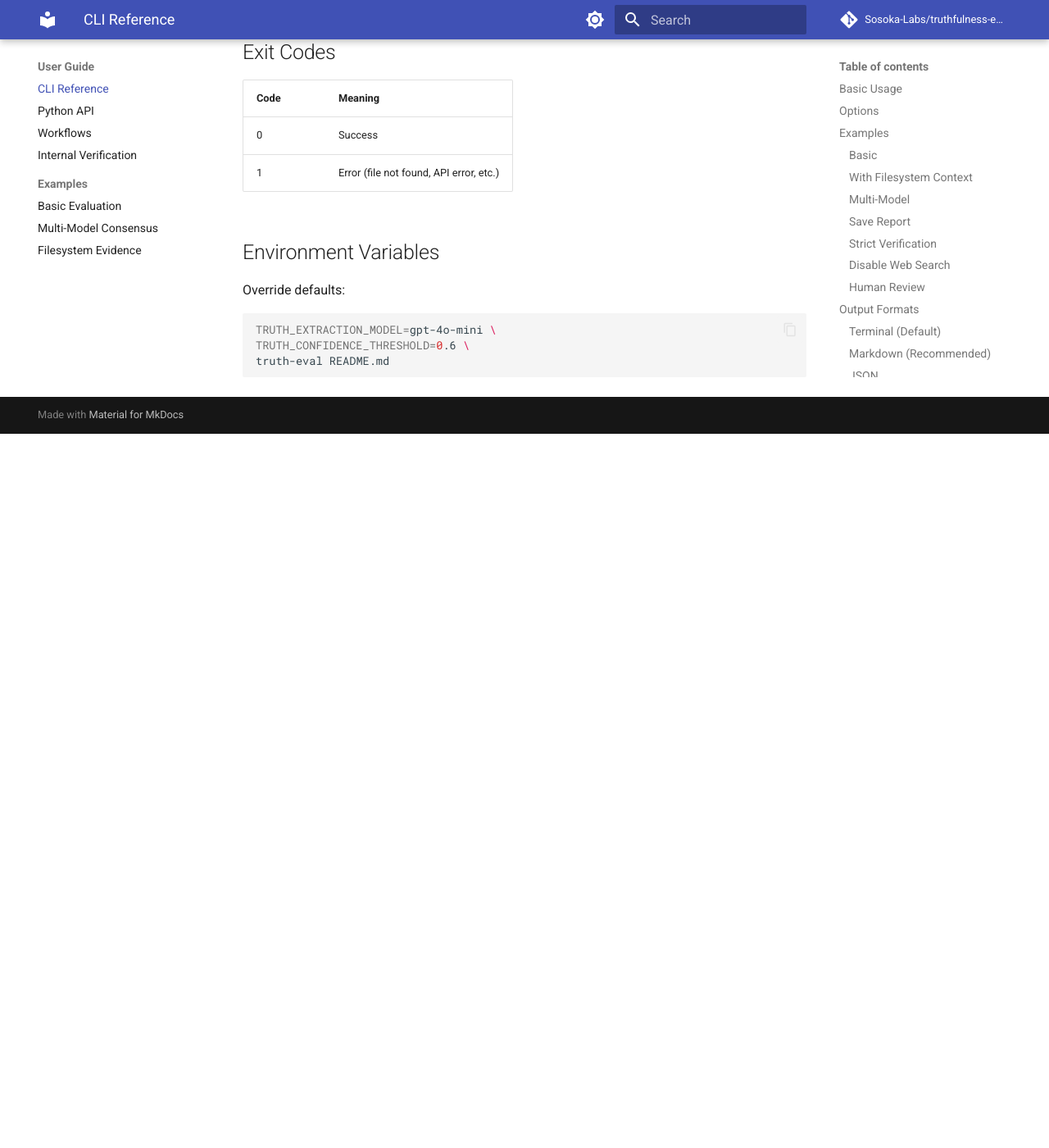
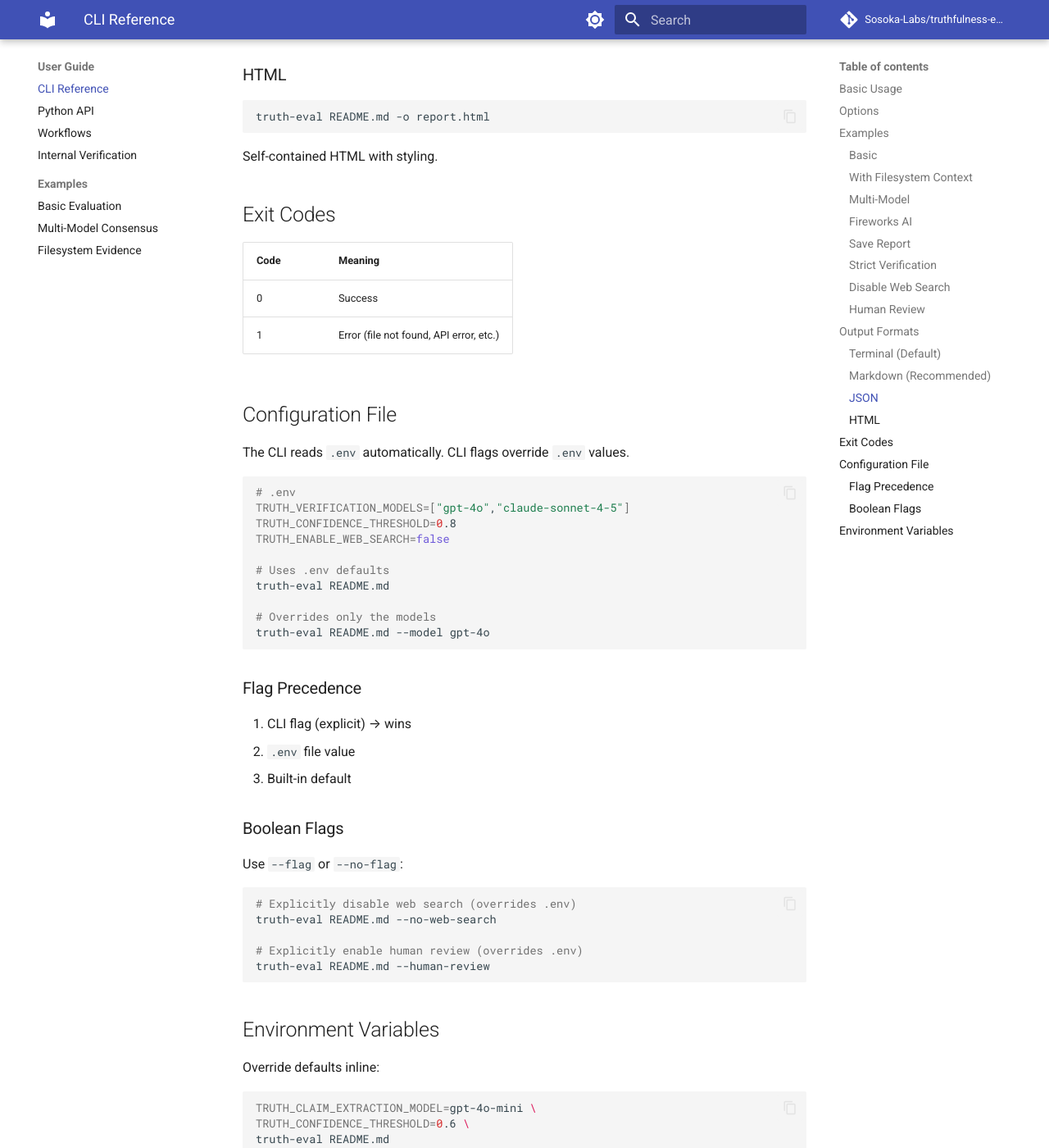
Before and after one commit to Sosoka-Labs/truthfulness-evaluator, an MkDocs documentation site: the page built from docs/usage/cli.md, in a window 1280 px wide and 1400 px high, scrolled down 2927 px. Shown: the whole window at 82% size. Built offline with MkDocs 1.6.1 and Material for MkDocs 9.7.7, drawn with Linux system fonts in a browser that asks for light colours; comment, search, counter and statistics services are not loaded; before the commit the page ends 3456 px from its top, so only the background shows below that; some of the changed text lies outside the part shown.

````diff
--- a/docs/usage/cli.md
+++ b/docs/usage/cli.md
@@ -12,10 +12,10 @@ truth-eval <document> [options]
 |--------|-------------|---------|
 | `--root-path, -r` | Root directory for filesystem search | None |
 | `--output, -o` | Output file (auto-detects format from extension) | None |
-| `--model, -m` | Model to use (can specify multiple) | gpt-4o |
-| `--confidence, -c` | Confidence threshold | 0.7 |
-| `--web-search` | Enable web search (enabled by default) | True |
-| `--human-review` | Enable human-in-the-loop | False |
+| `--model, -m` | Model to use (can specify multiple) | `.env` or `gpt-4o` |
+| `--confidence, -c` | Confidence threshold | `.env` or `0.7` |
+| `--web-search` / `--no-web-search` | Enable/disable web search | `.env` or `True` |
+| `--human-review` / `--no-human-review` | Enable human-in-the-loop | `.env` or `False` |
 | `--mode` | Verification mode: external, internal, both | external |
 
 ## Examples
@@ -39,6 +39,13 @@ truth-eval README.md \
   --model gpt-4o \
   --model gpt-4o-mini \
   --model claude-sonnet-4-5
+```
+
+### Fireworks AI
+
+```bash
+export FIREWORKS_API_KEY="fw_..."
+truth-eval README.md --model accounts/fireworks/models/llama-v3-8b-instruct
 ```
 
 ### Save Report
@@ -136,12 +143,47 @@ Self-contained HTML with styling.
 | 0 | Success |
 | 1 | Error (file not found, API error, etc.) |
 
+## Configuration File
+
+The CLI reads `.env` automatically. CLI flags override `.env` values.
+
+```bash
+# .env
+TRUTH_VERIFICATION_MODELS=["gpt-4o","claude-sonnet-4-5"]
+TRUTH_CONFIDENCE_THRESHOLD=0.8
+TRUTH_ENABLE_WEB_SEARCH=false
+
+# Uses .env defaults
+truth-eval README.md
+
+# Overrides only the models
+truth-eval README.md --model gpt-4o
+```
+
+### Flag Precedence
+
+1. CLI flag (explicit) → wins
+2. `.env` file value
+3. Built-in default
+
+### Boolean Flags
+
+Use `--flag` or `--no-flag`:
+
+```bash
+# Explicitly disable web search (overrides .env)
+truth-eval README.md --no-web-search
+
+# Explicitly enable human review (overrides .env)
+truth-eval README.md --human-review
+```
+
 ## Environment Variables
 
-Override defaults:
+Override defaults inline:
 
 ```bash
-TRUTH_EXTRACTION_MODEL=gpt-4o-mini \
+TRUTH_CLAIM_EXTRACTION_MODEL=gpt-4o-mini \
 TRUTH_CONFIDENCE_THRESHOLD=0.6 \
 truth-eval README.md
 ```
--- a/pyproject.toml
+++ b/pyproject.toml
@@ -24,6 +24,7 @@ langgraph = "^1.0.0"
 langchain = "^1.0.0"
 langchain-openai = "^0.3.0"
 langchain-anthropic = "^0.3.0"
+langchain-fireworks = "^1.0.0"
 langchain-community = "^0.3.0"
 pydantic = "^2.0"
 pydantic-settings = "^2.0"
````
Also changed, not shown: AGENTS.md (added, +93 -0 lines), CHANGELOG.md (added, +43 -0 lines), CONTRIBUTING.md (+5 -5 lines), README.md (+6 -2 lines), docs/examples/consensus.md (+1 -1 lines), docs/getting-started/configuration.md (+40 -7 lines), docs/getting-started/installation.md (+1 -1 lines), src/truthfulness_evaluator/__init__.py (+7 -1 lines), 9 other files.
